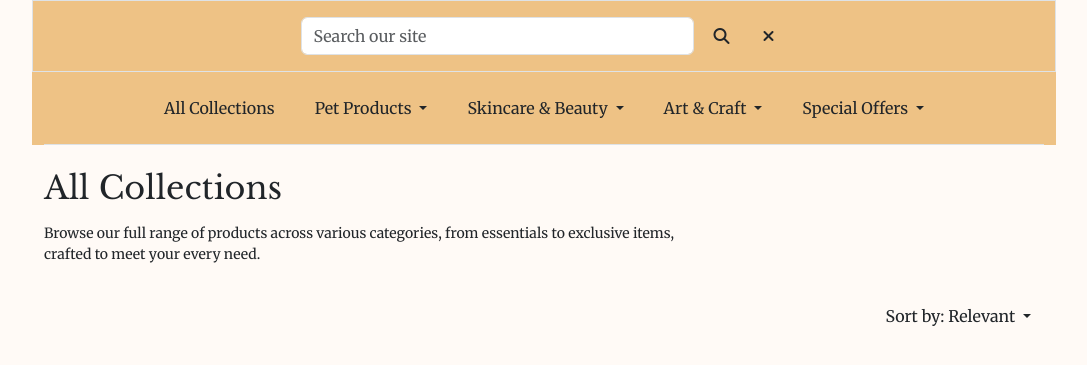
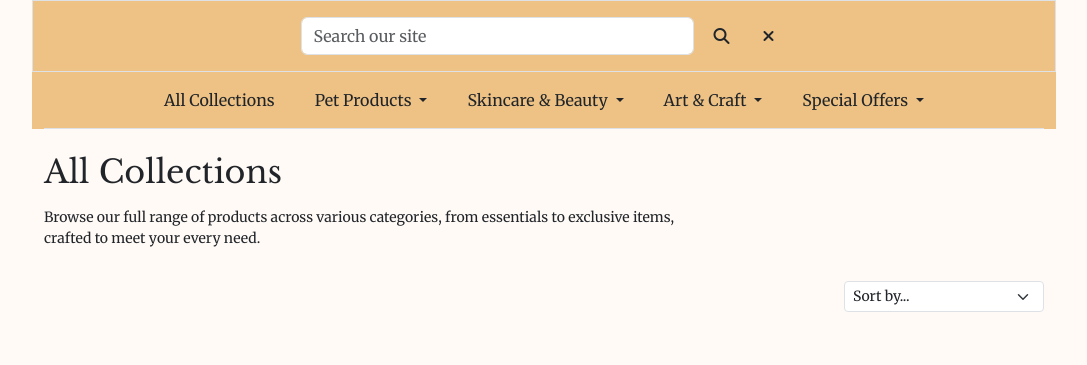
Before and after one commit to Lauren21717/japan-market, a Django app: page /collection/ in a window 1280 px wide. Shown: the part 98-463 px from the top of the page, without its empty margins (96-1183 px from the left). Run offline with Django 5.2, Linux system fonts and the light colour scheme; data that the repository does not hold is empty; parts of the project's set-up code (start-up, migrations or seed data) failed here and were passed over; some libraries are stand-ins or nearby versions.

Commit message:
Refactor product sorting UI and add backend logic

```diff
--- a/collection/templates/collection/collection.html
+++ b/collection/templates/collection/collection.html
@@ -24,17 +24,20 @@
     </div>
 
     <!-- Sort Dropdown -->
-    <div class="col-12 text-end">
-        <div class="dropdown">
-            <button class="btn dropdown-toggle" type="button" data-bs-toggle="dropdown" aria-expanded="false">
-                Sort by: Relevant
-            </button>
-            <ul class="dropdown-menu">
-                <li><a class="dropdown-item" href="#">Low to High</a></li>
-                <li><a class="dropdown-item" href="#">High to Low</a></li>
-            </ul>
+    <div class="col-12 text-end pb-3">
+        <select class="form-select form-select-sm sort-select" aria-label="Sort items">
+            <option value="">Sort by...</option>
+            <option value="price_asc">Price (low to high)</option>
+            <option value="price_desc">Price (high to low)</option>
+            <option value="rating_asc">Rating (low to high)</option>
+            <option value="rating_desc">Rating (high to low)</option>
+            <option value="name_asc">Name (A-Z)</option>
+            <option value="name_desc">Name (Z-A)</option>
+            <option value="category_asc">Category (A-Z)</option>
+            <option value="category_desc">Category (Z-A)</option>
+        </select>
     </div>
-    </div>
+
 
 
     <div class="row product-display">
@@ -50,6 +53,7 @@
                             alt="{{ product.name }}">
                     {% endif %}
                     <p class="pt-3 pb-1 small">{{product.name}}</p>
+
 
                     {% if product.rating %}
                         <p class="text-muted small fw-medium">
--- a/collection/templates/collection/product_filter.html
+++ b/collection/templates/collection/product_filter.html
@@ -1,5 +1,5 @@
 <div class="container d-lg-block search-bar-bg">
-    <nav class="py-3 border-bottom">
+    <nav class="py-md-2 border-bottom">
         <ul class="nav justify-content-center gap-2">
             <!-- All Products -->
             <li class="nav-item">
--- a/collection/views.py
+++ b/collection/views.py
@@ -12,8 +12,32 @@ def collection(request):
     query = None
     categories = None
     shop_by_options = None
+    sort = None
+    direction = None
 
     if request.GET:
+        # Sorting
+        if 'sort' in request.GET:
+            sortkey = request.GET['sort']
+            sort = sortkey
+
+            # Handling sorting by different fields
+            if sortkey == 'name':
+                sortkey = 'lower_name'
+                products = products.annotate(lower_name=Lower('name'))
+            elif sortkey == 'category':
+                sortkey = 'category__name'
+            elif sortkey == 'shop_by_option':
+                sortkey = 'shop_by__name'
+
+            if 'direction' in request.GET:
+                direction = request.GET['direction']
+                if direction == 'desc':
+                    sortkey = f'-{sortkey}'
+
+            products = products.order_by(sortkey)
+
+
         # Search Query
         if 'q' in request.GET:
             query = request.GET['q']
@@ -48,11 +72,14 @@ def collection(request):
         if 'all_specials' in request.GET:
             products = products.filter(Q(is_special_offer=True) | Q(is_featured=True))
 
+    current_sorting = f'{sort}_{direction}'
+
     context = {
         'products': products,
         'search_term': query,
         'current_categories': categories,
         'current_shop_by_options': shop_by_options,
+        'current_sorting': current_sorting,
     }
 
     return render(request, 'collection/collection.html', context)
--- a/static/css/base.css
+++ b/static/css/base.css
@@ -80,6 +80,14 @@ h1, h2, h3, h4, h5, h6 {
     margin-bottom: 1.5rem;
 }
 
+.sort-select {
+    width: auto !important;
+    display: inline-block !important;
+    min-width: 200px !important;
+    cursor: pointer !important;
+}
+
+
 /* Product Page */
 .img-thumbnail {
     cursor: pointer;
```
Lines whose indentation alone changed are shown as unchanged.
